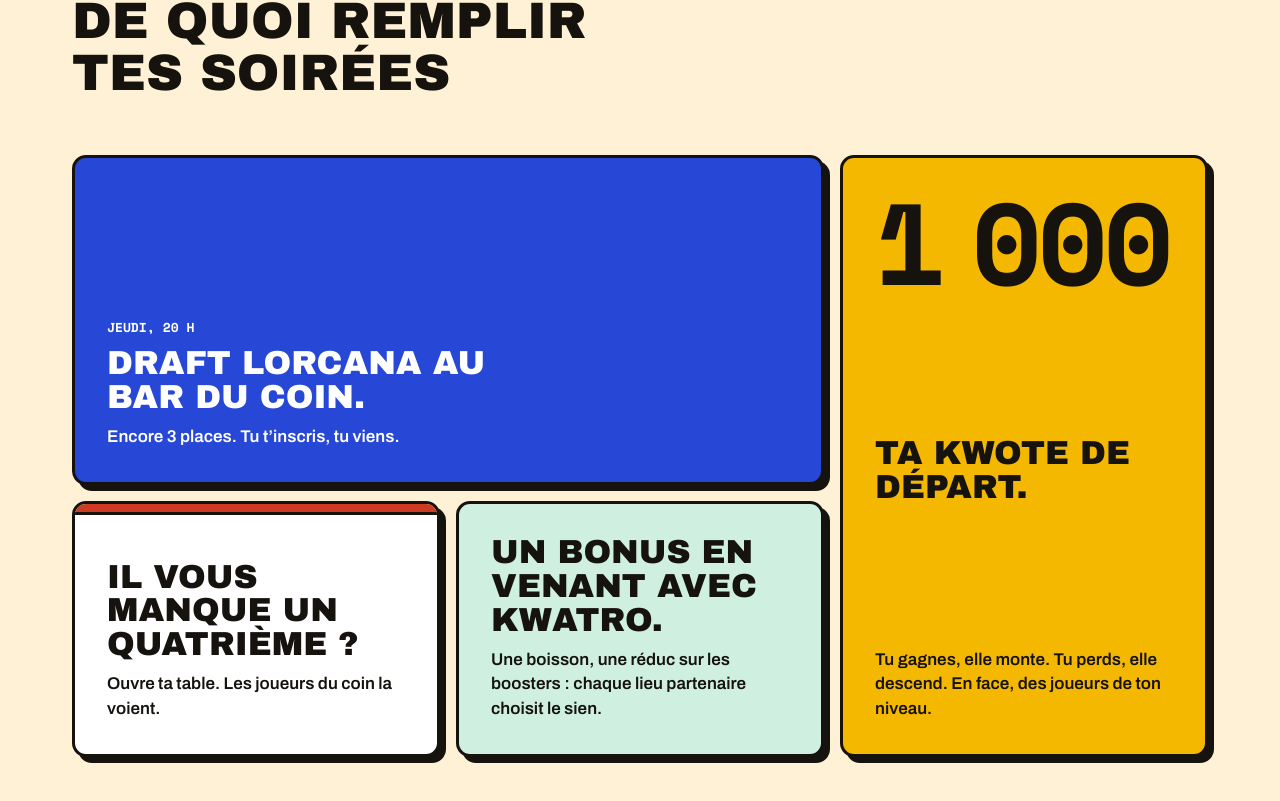
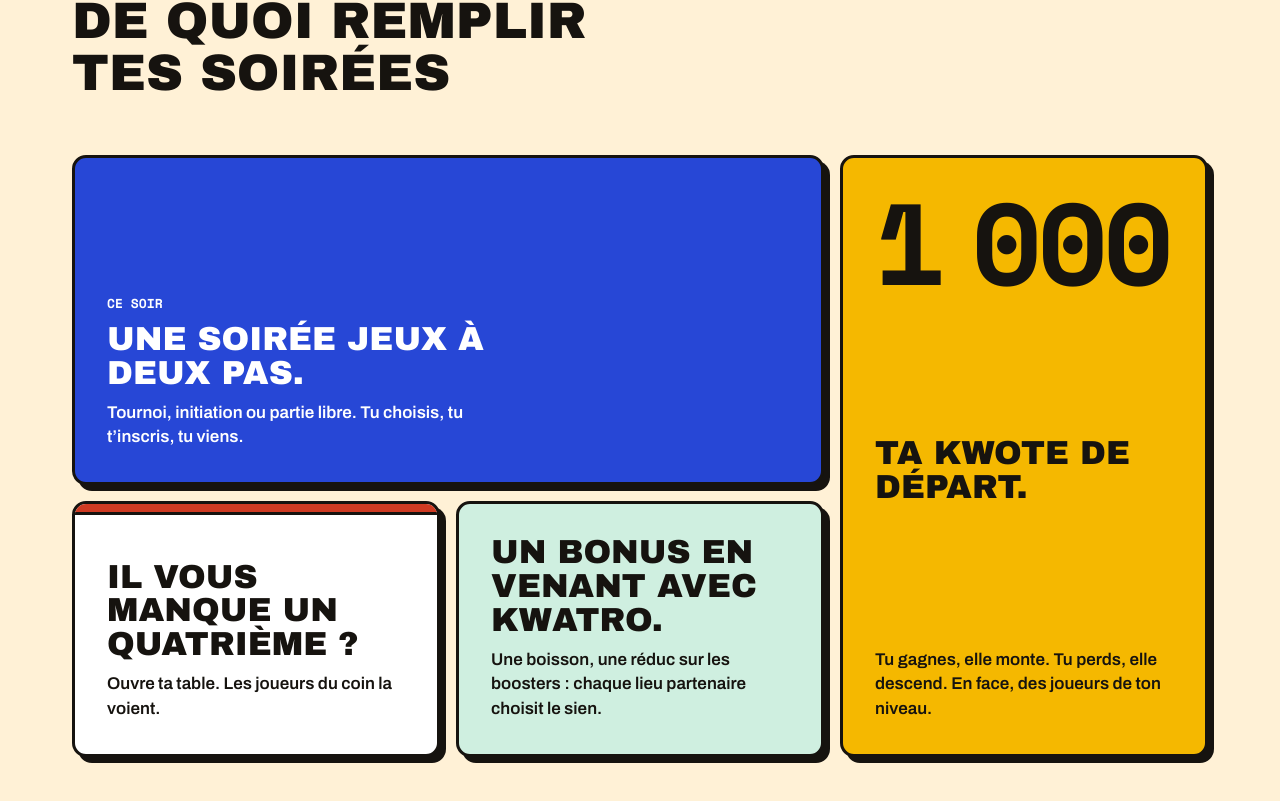
Before and after one commit to Suissehide/Kwatro, a Next.js app in the folder apps/web/: page / in a window 1280 px wide. Shown: the part 1047-1848 px from the top of the page. Built offline with nearby package versions, Linux system fonts and the light colour scheme; no server answers; what openapi-fetch, react-native would draw is missing.

Commit message:
fix(web): texte plus général pour la tuile soirée (KWT-3)

```diff
--- a/apps/web/src/app/landing.tsx
+++ b/apps/web/src/app/landing.tsx
@@ -147,9 +147,11 @@
         <h2 className={s.h2}>De quoi remplir tes soirées</h2>
         <div className={s.bento}>
           <article data-reveal className={`${s.tile} ${s.tileEvent}`}>
-            <span className={s.tileMeta}>Jeudi, 20 h</span>
-            <h3 className={s.tileTitle}>Draft Lorcana au bar du coin.</h3>
-            <p className={s.tileText}>Encore 3 places. Tu t’inscris, tu viens.</p>
+            <span className={s.tileMeta}>Ce soir</span>
+            <h3 className={s.tileTitle}>Une soirée jeux à deux pas.</h3>
+            <p className={s.tileText}>
+              Tournoi, initiation ou partie libre. Tu choisis, tu t’inscris, tu viens.
+            </p>
           </article>
           <article data-reveal className={`${s.tile} ${s.tileKwote}`}>
             <span className={s.tileNumber}>{KWOTE_START.toLocaleString('fr-FR')}</span>
```
